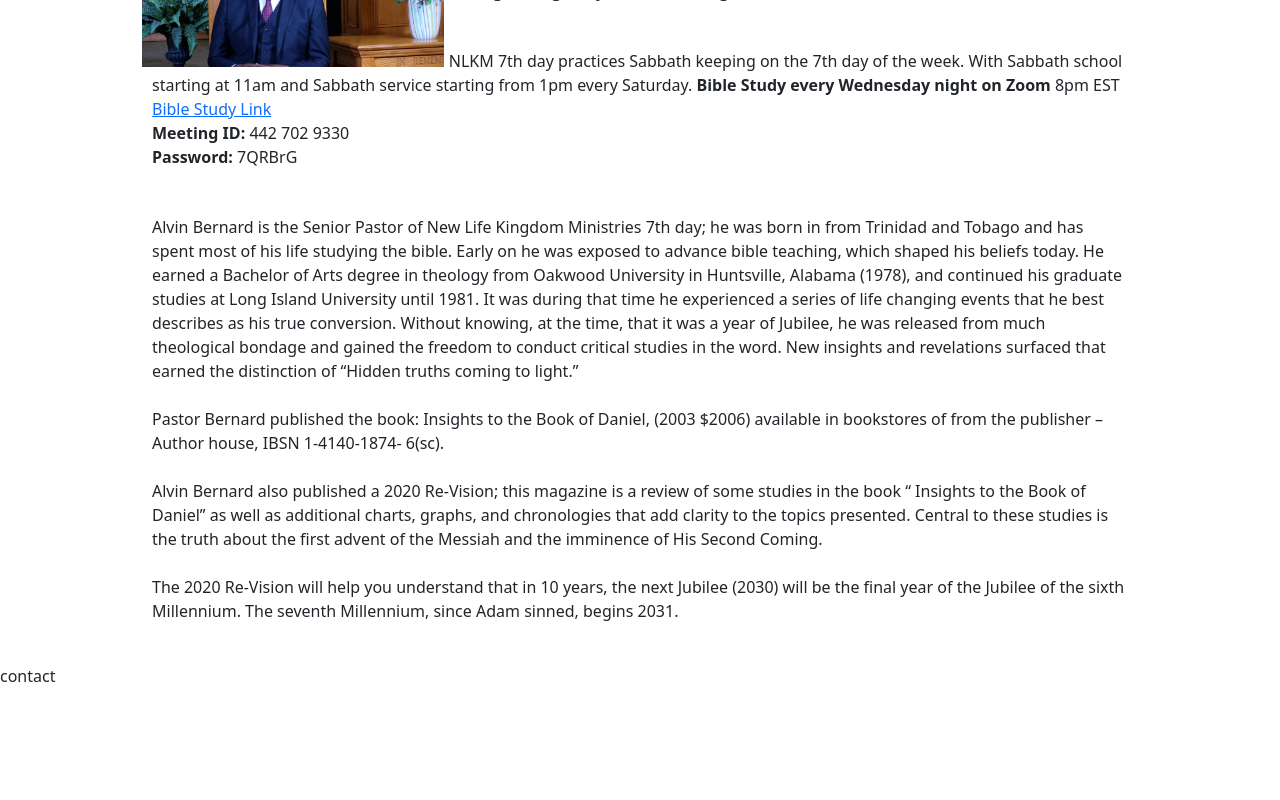
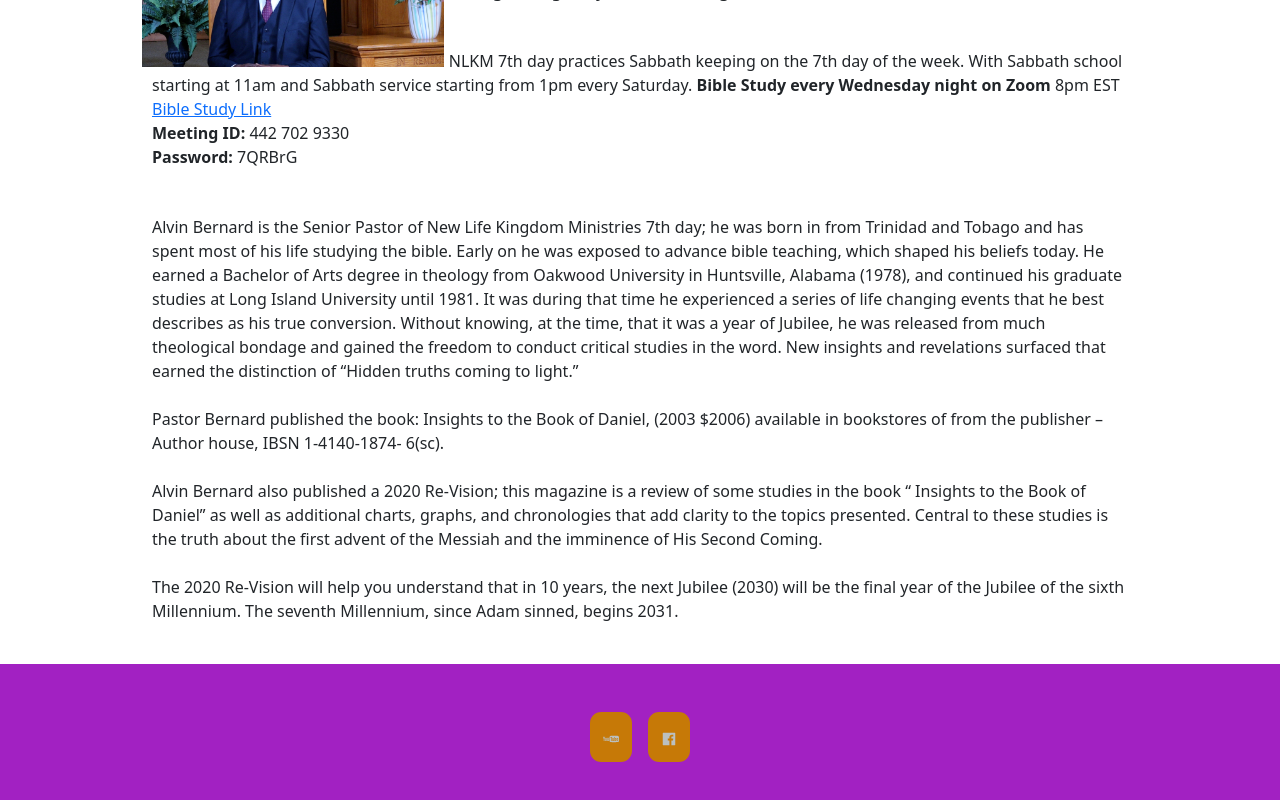
Before and after one commit to Thatucheshow/New-Life-Kingdom, a React (Create React App) app in the folder newlifekingdom/: page / in a window 1280 px wide. Shown: the part 1153-1953 px from the top of the page. Before the commit the page ends 1841 px from the top, so only its background shows below. Built offline with nearby package versions, Linux system fonts and the light colour scheme.

Commit message:
connect component done

```diff
--- a/newlifekingdom/package.json
+++ b/newlifekingdom/package.json
@@ -9,6 +9,7 @@
     "bootstrap": "^5.2.0",
     "react": "^18.2.0",
     "react-dom": "^18.2.0",
+    "react-icons": "^4.4.0",
     "react-scripts": "5.0.1",
     "reactstrap": "^9.1.3",
     "web-vitals": "^2.1.4"
--- a/newlifekingdom/src/components/Header/Header.jsx
+++ b/newlifekingdom/src/components/Header/Header.jsx
@@ -1,4 +1,5 @@
 import React from 'react'
+
 import Video from '../../assets/VideoBG.mp4'
 import image from '../../assets/NLbanner3.jpg'
 
@@ -12,6 +13,7 @@ const Header = () => {
         />
        </video>
        <div className='header_content'>
+
         <h1>NEW LIFE</h1>
         <h1>KINGDOM</h1>
         <h1>MINISTRIES 7th DAY SABBATH</h1>
--- a/newlifekingdom/src/components/about/about.jsx
+++ b/newlifekingdom/src/components/about/about.jsx
@@ -14,7 +14,7 @@ const About = () => {
           NEW Life Kingdom Ministry 7th Day was birthed out  of what was known as
           Christian Family Fellowship which was established   over 2 decades ago. Our senior
           Pastor <b>Alvin Bernard</b> who is also an author leads it. New Life Kingdom Ministries is
-          located at <b>4741 Covington Highway, Decatur Georgia.</b>
+          located at <b>4741 Covington Highway, Decatur Georgia 30035.</b>
         </p>
         <p>
           NLKM 7th day practices Sabbath keeping on the 7th day of the week.
--- /dev/null
+++ b/newlifekingdom/src/components/contact/Contact.css
@@ -0,0 +1,6 @@
+.footer_social{
+    display: flex;
+    justify-content: center;
+    gap: 1rem;
+
+}
--- a/newlifekingdom/src/components/contact/contact.jsx
+++ b/newlifekingdom/src/components/contact/contact.jsx
@@ -1,8 +1,16 @@
 import React from 'react'
-
+import {ImYoutube2} from 'react-icons/im'
+import {AiFillFacebook} from 'react-icons/ai'
 const Contact = () => {
   return (
-    <div>contact</div>
+    <div className='contact'>
+
+      <div className='footer_social'>
+        <a href="https://www.youtube.com/watch?v=1-wnh1A37rA"><ImYoutube2/></a>
+        <a href="https://www.facebook.com/New-Life-Kingdom-Ministries-7th-Day-
+110400010462723"><AiFillFacebook/></a>
+      </div>
+    </div>
   )
 }
 
--- a/newlifekingdom/src/index.css
+++ b/newlifekingdom/src/index.css
@@ -63,3 +63,19 @@ body{
     float: left;
     margin:5px;
 }
+.contact{
+    background-color: rgb(162, 33, 194);
+    padding: 3rem 0;
+}
+.footer_social{
+    display: flex;
+    justify-content: center;
+    gap: 1rem;
+    margin-bottom: 4rem;
+}
+.footer_social a{
+    background: rgb(198, 121, 7);
+    color: rgb(187, 192, 192);
+    padding: 0.8rem;
+    border-radius: 0.7rem;
+}
```
Also changed, not shown: 1 other file (tests, documents, lock files or other folders).
